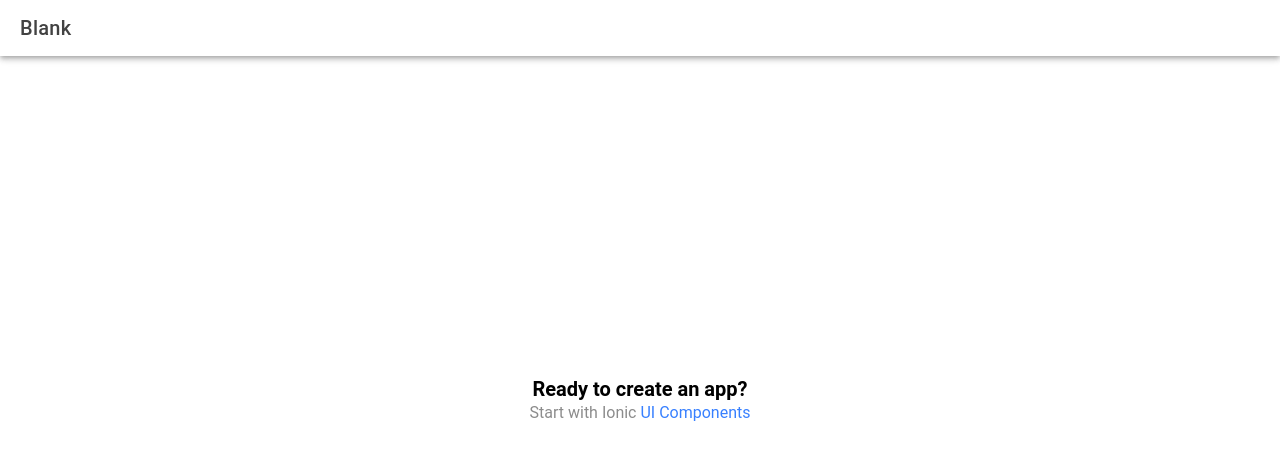
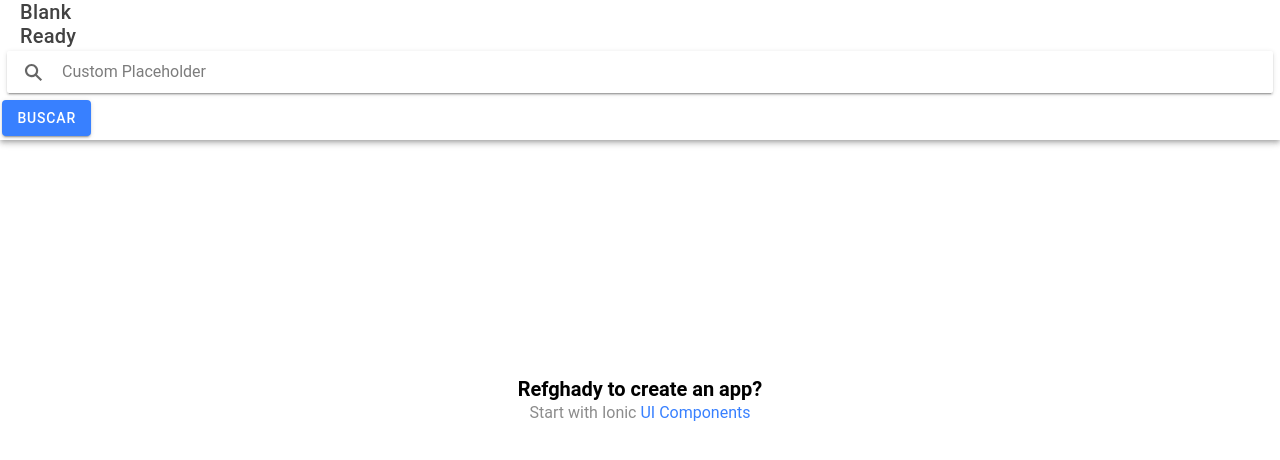
Before and after one commit to AlvaroCori/IndexITunesStore, a React (Vite) app: page /home in a window 1280 px wide. Shown: the top 460 px of the page. Built offline with nearby package versions, Linux system fonts and the light colour scheme.

Commit message:
base commit

```diff
--- a/src/components/ExploreContainer.tsx
+++ b/src/components/ExploreContainer.tsx
@@ -5,7 +5,7 @@ interface ContainerProps { }
 const ExploreContainer: React.FC<ContainerProps> = () => {
   return (
     <div id="container">
-      <strong>Ready to create an app?</strong>
+      <strong>Refghady to create an app?</strong>
       <p>Start with Ionic <a target="_blank" rel="noopener noreferrer" href="https://ionicframework.com/docs/components">UI Components</a></p>
     </div>
   );
--- a/src/pages/Home.tsx
+++ b/src/pages/Home.tsx
@@ -1,6 +1,8 @@
 import { IonContent, IonHeader, IonPage, IonTitle, IonToolbar } from '@ionic/react';
 import ExploreContainer from '../components/ExploreContainer';
 import './Home.css';
+
+import { IonSearchbar, IonButton } from '@ionic/react';
 
 const Home: React.FC = () => {
   return (
@@ -8,6 +10,10 @@ const Home: React.FC = () => {
       <IonHeader>
         <IonToolbar>
           <IonTitle>Blank</IonTitle>
+          <IonTitle>Ready</IonTitle>
+          <IonSearchbar placeholder="Custom Placeholder"></IonSearchbar>
+
+          <IonButton>Buscar</IonButton>
         </IonToolbar>
       </IonHeader>
       <IonContent fullscreen>
```
Also changed, not shown: 25 other files (tests, documents, lock files or other folders).
